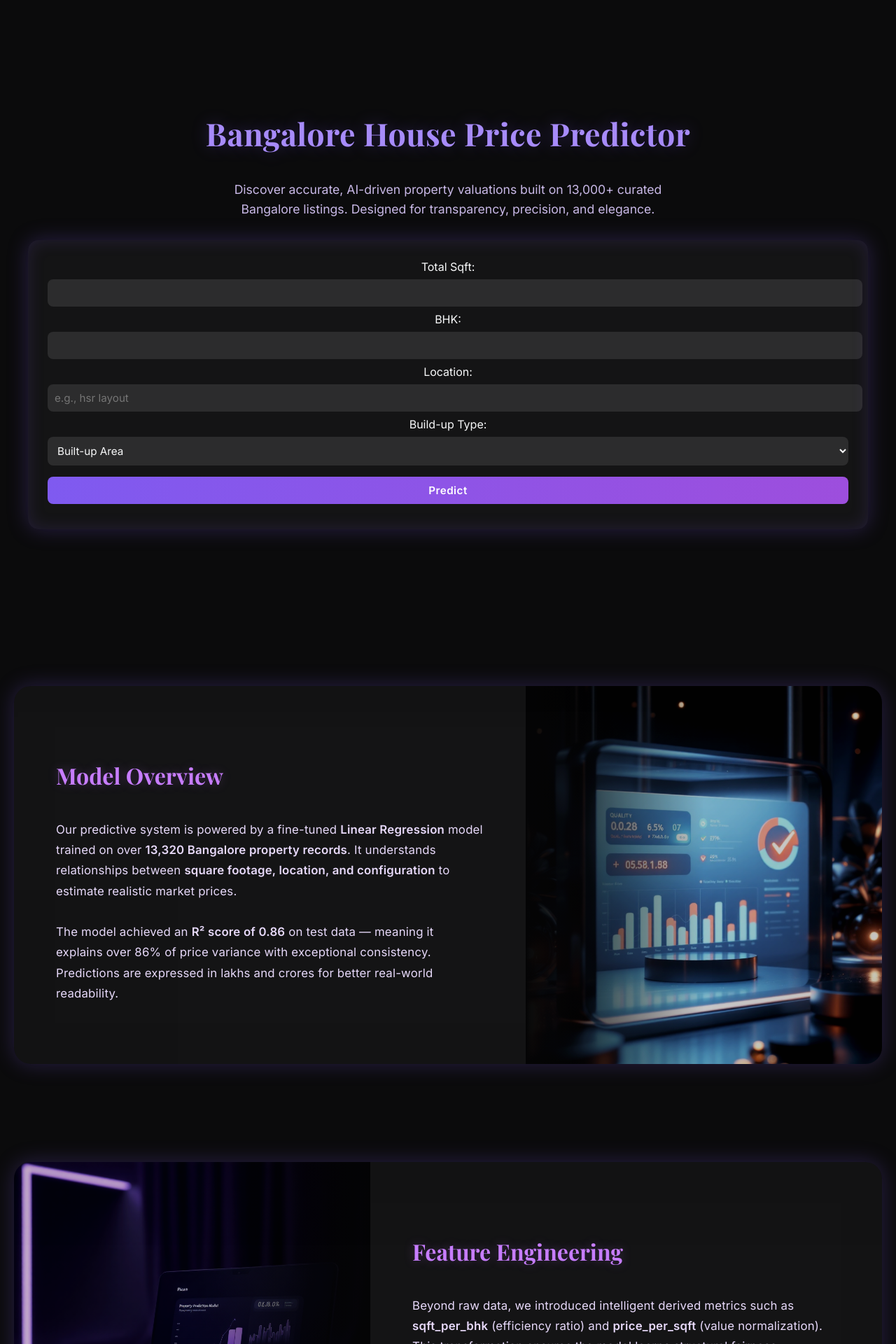
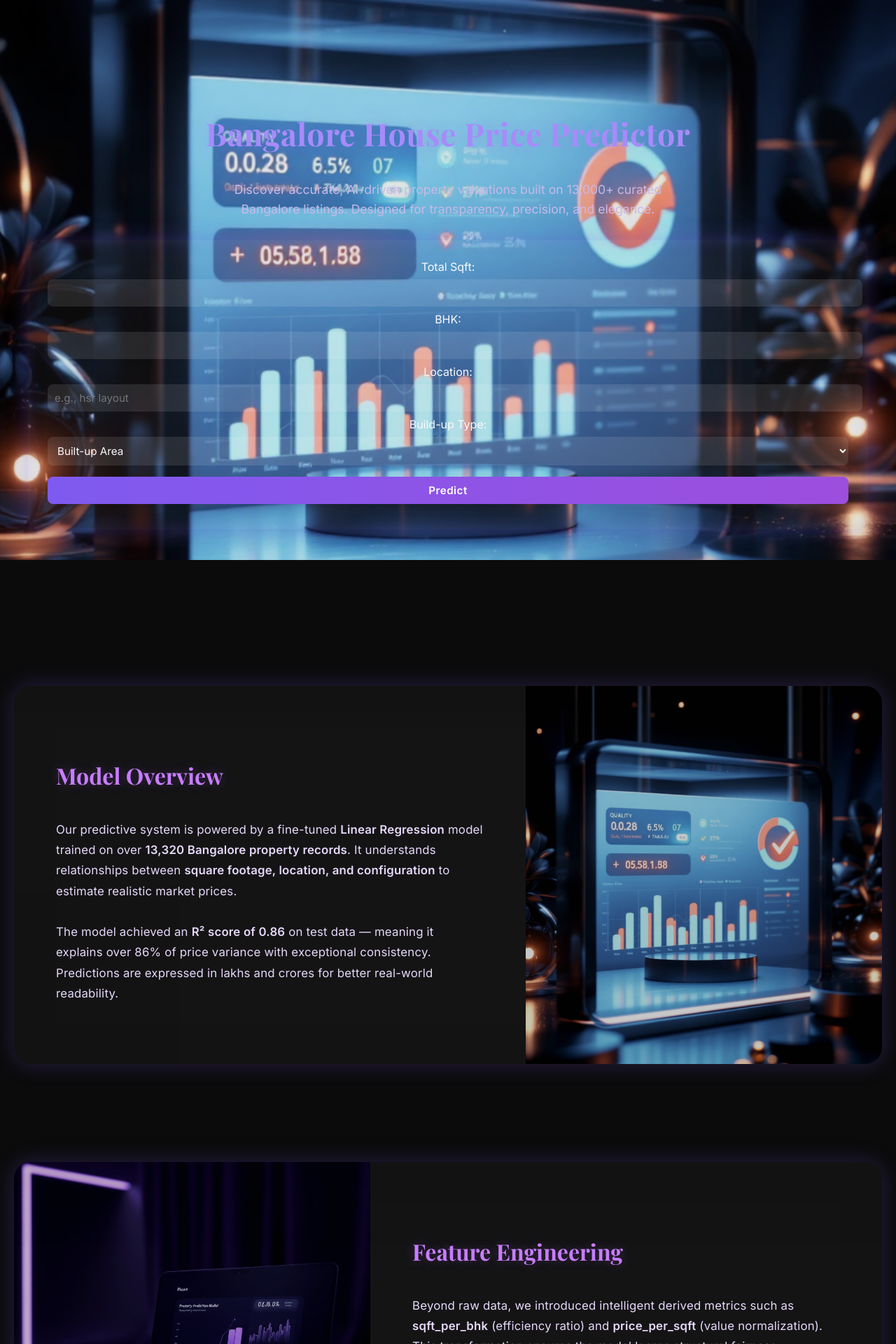
Before and after one commit to RoneyBABA/Housing, a Flask app: page / in a window 1280 px wide. Shown: the top 1920 px of the page at 70% size. Run offline with Flask 3, Linux system fonts and the light colour scheme; parts of the project's set-up code (start-up, migrations or seed data) failed here and were passed over.

Commit message:
fix hero card

```diff
--- a/Backend/static/style.css
+++ b/Backend/static/style.css
@@ -177,20 +177,15 @@ button:hover {
   overflow: hidden;
 }
 
-.card .image {
-  position: relative;
-}
 
-.card .image::after {
+.card::before {
   content: "";
   position: absolute;
   inset: 0;
-  background: linear-gradient(to left, rgba(11,11,12,0) 50%, #0b0b0c 100%);
-  pointer-events: none;
-}
-
-.card.right .image::after {
-  background: linear-gradient(to right, rgba(11,11,12,0) 50%, #0b0b0c 100%);
+  z-index: -1;
+  background: inherit;
+  filter: blur(40px) brightness(0.9);
+  opacity: 0.3;
 }
 
 .card {
@@ -210,3 +205,28 @@ button:hover {
   filter: blur(40px) brightness(0.9);
   opacity: 0.3;
 }
+
+.top-hero {
+  position: fixed;
+  top: 0;
+  left: 0;
+  width: 100%;
+  height: 100vh;
+  background-size: cover;
+  background-position: center;
+  z-index: -2;
+  filter: brightness(0.9);
+}
+
+.scroll-gradient {
+  position: fixed;
+  top: 0;
+  left: 0;
+  width: 100%;
+  height: 300%;
+  background: linear-gradient(180deg, rgba(11,11,12,0) 0%, #0b0b0c 100%);
+  z-index: -1;
+  pointer-events: none;
+  mix-blend-mode: multiply;
+  transition: opacity 0.6s ease;
+}
```
